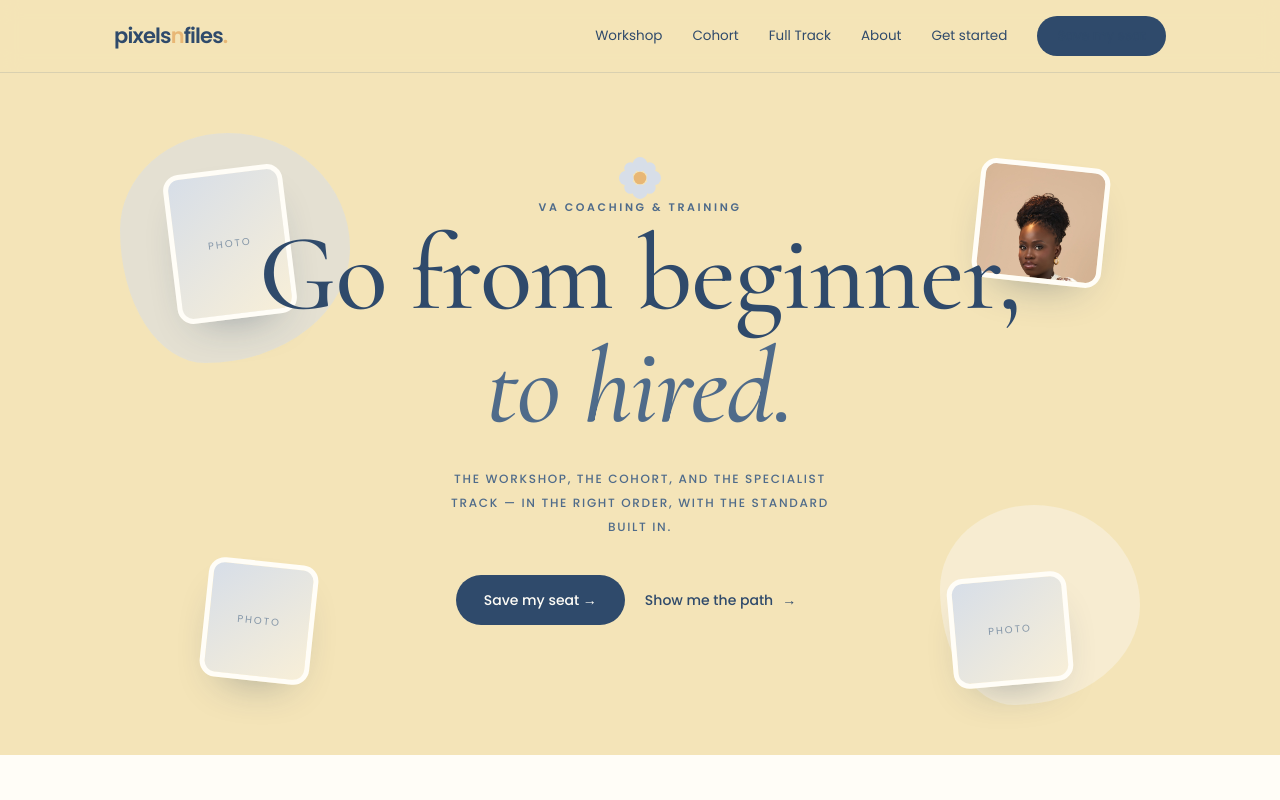
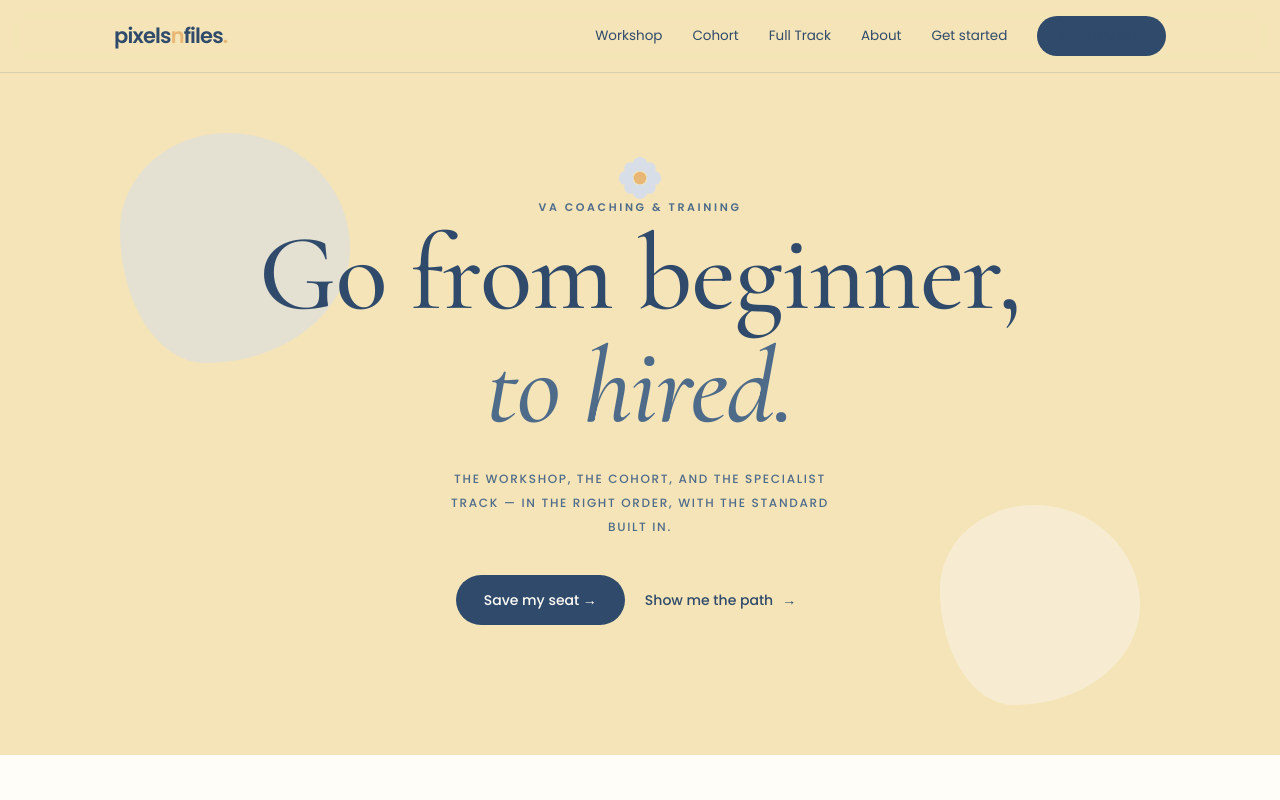
Before and after one commit to oigoga/pixelsnfiles-website, a plain HTML site: page index.html in a window 1280 px wide. Shown: the top 800 px of the page. Drawn offline with nearby package versions, Linux system fonts and the light colour scheme.

Commit message:
Remove hero collage photo placeholders for a cleaner hero
Drops the scrapbook-style p1-p4 photo tiles (and the portrait that
was sitting in p2) along with their now-unused CSS, keeping the
background blobs and flower accent.

```diff
--- a/index.html
+++ b/index.html
@@ -82,15 +82,10 @@
   .hero .sub{display:block;max-width:50ch;margin:24px auto 0;font-size:12px;font-weight:500;letter-spacing:.14em;text-transform:uppercase;color:var(--denim);line-height:2}
   .hero-cta{display:flex;gap:20px;justify-content:center;align-items:center;flex-wrap:wrap;margin-top:36px}
   .hero-collage{position:relative;max-width:920px;margin:0 auto}
-  .hero .photo{position:absolute;width:120px;height:150px}
-  .hero .p1{left:-10px;top:6px;transform:rotate(-7deg)}
-  .hero .p2{right:-6px;top:0;transform:rotate(6deg);width:130px;height:120px}
-  .hero .p3{right:30px;bottom:-30px;transform:rotate(-5deg);width:120px;height:110px}
-  .hero .p4{left:24px;bottom:-26px;transform:rotate(6deg);width:110px;height:120px}
   .hero .blob1{width:230px;height:230px;background:var(--powder);left:-60px;top:-30px;opacity:.55}
   .hero .blob2{width:200px;height:200px;background:var(--whipped);right:-40px;bottom:-50px;opacity:.8}
   .hero-inner{position:relative;z-index:3;padding:30px 0}
-  @media(max-width:760px){.hero .photo{display:none}.hero .blob{opacity:.4}}
+  @media(max-width:760px){.hero .blob{opacity:.4}}
 
   .sec-head{max-width:620px;margin:0 auto clamp(36px,5vw,56px)}
   .sec-head .eyebrow{display:block;margin-bottom:14px}
@@ -230,10 +225,6 @@
     <div class="hero-collage">
       <span class="blob blob1"></span>
       <span class="blob blob2"></span>
-      <div class="photo p1" data-label="photo"></div>
-      <div class="photo p2"><img class="fit-top" src="images/oigoga-portrait.jpg" alt="Oigoga Elisabeth, founder of pixelsnfiles"></div>
-      <div class="photo p3" data-label="photo"></div>
-      <div class="photo p4" data-label="photo"></div>
       <svg class="flower" style="left:50%;top:-6px;transform:translateX(-50%);width:42px;height:42px" viewBox="0 0 40 40">
         <g fill="#D7DEE8"><circle cx="20" cy="7" r="7"/><circle cx="33" cy="20" r="7"/><circle cx="20" cy="33" r="7"/><circle cx="7" cy="20" r="7"/><circle cx="29" cy="11" r="6"/><circle cx="29" cy="29" r="6"/><circle cx="11" cy="29" r="6"/><circle cx="11" cy="11" r="6"/></g>
         <circle cx="20" cy="20" r="6" fill="#E8B775"/>
```
